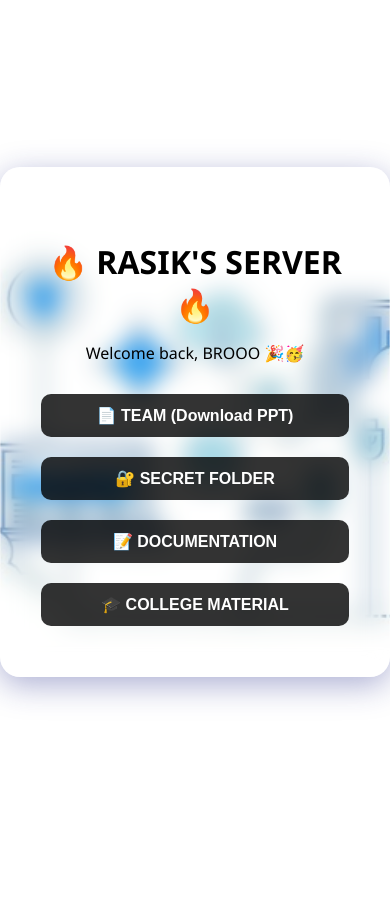
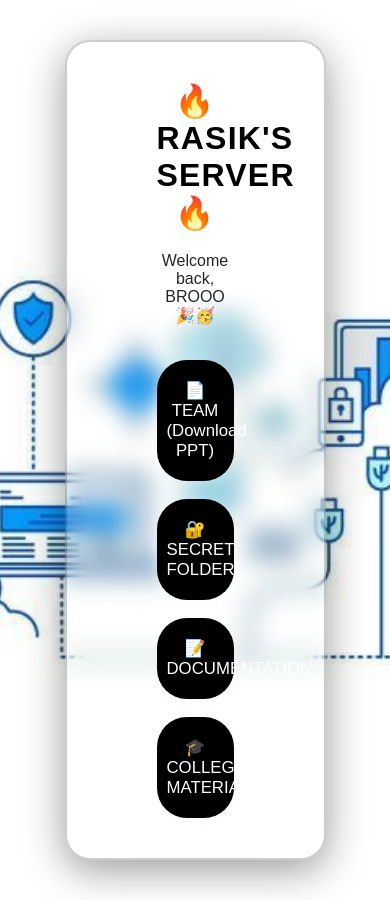
Before and after one commit to Rasik2504/server, a plain HTML site: page index.html in a window 390 px wide. Before the commit the page ends 844 px from the top, so only its background shows below. Drawn offline with Linux system fonts and the light colour scheme.

Commit message:
file added

```diff
--- a/index.html
+++ b/index.html
@@ -1,3 +1,4 @@
+<!-- index.html -->
 <!DOCTYPE html>
 <html lang="en">
 <head>
@@ -15,7 +16,7 @@
       <button onclick="downloadWithPassword('project1.pptx')">📄 TEAM (Download PPT)</button>
       <button onclick="openProject('https://example.com/project2')">🔐 SECRET FOLDER</button>
       <button onclick="openProject('https://example.com/docs')">📝 DOCUMENTATION</button>
-      <button onclick="openProject('https://example.com/docs')">🎓 COLLEGE MATERIAL</button>
+      <button onclick="window.location.href='college.html'">🎓 COLLEGE MATERIAL</button>
     </div>
   </div>
 
--- a/style.css
+++ b/style.css
@@ -1,80 +1,130 @@
-/* High quality image as background */
-body {
+/* Reset and base */
+* {
   margin: 0;
   padding: 0;
-  font-family: 'Segoe UI', sans-serif;
-  background: url('background.JPG') no-repeat center center fixed;
-  background-size: cover;
+  box-sizing: border-box;
+  font-family: 'Poppins', sans-serif;
+}
+
+body {
+  background: url('background.jpg') no-repeat center center/cover;
+  min-height: 100vh;
   display: flex;
   justify-content: center;
   align-items: center;
-  height: 100vh;
+  padding: 40px 50px;
 }
 
-/* Glass effect container */
+/* Main container */
 .container {
-  background: rgba(255, 255, 255, 0.2);
-  border-radius: 20px;
+  background: rgba(255, 255, 255, 0.1);
   backdrop-filter: blur(12px);
-  -webkit-backdrop-filter: blur(12px);
-  border: 1px solid rgba(255, 255, 255, 0.3);
-  padding: 50px 40px;
+  border: 2px solid rgba(0, 0, 0, 0.2);
+  border-radius: 25px;
+  padding: 40px 90px;
   text-align: center;
+  color: #000;
+  box-shadow: 0 10px 40px rgba(0, 0, 0, 0.4);
   width: 90%;
-  max-width: 550px;
-  color: #fff;
-  box-shadow: 0 8px 32px 0 rgba(31, 38, 135, 0.37);
+  max-width: 800px;
 }
 
-/* Title */
+/* Heading and welcome */
 h1 {
-  font-size: 2.8rem;
-  margin-bottom: 15px;
-  color: #000000;
+  font-size: 2.4rem;
+  margin-bottom: 20px;
+  letter-spacing: 1.2px;
 }
 
-/* Subtitle */
 p {
-  font-size: 1.2rem;
-  margin-bottom: 30px;
-  color: #000000;
+  font-size: 1.15rem;
+  margin-bottom: 35px;
+  opacity: 0.85;
 }
 
-/* Buttons */
+/* Buttons area */
 .links {
   display: flex;
   flex-direction: column;
-  gap: 20px;
+  gap: 18px;
 }
 
-.links button {
-  background-color: rgba(0, 0, 0, 0.8);
-  color: #ffffff;
+.links button,
+.container button {
+  background: #000; /* pure black */
   border: none;
-  padding: 14px 20px;
-  font-size: 1.1rem;
-  font-weight: 600;
-  border-radius: 10px;
+  color: white;
+  font-size: 1.05rem;
+  padding: 20px 10px;
+  border-radius: 30px;
   cursor: pointer;
-  transition: background-color 0.3s ease, transform 0.2s ease;
+  transition: 0.3s ease;
+  backdrop-filter: blur(6px);
+  box-shadow: 0 4px 10px rgba(246, 246, 246, 0.3);
 }
 
-/* Hover effect on buttons */
-.links button:hover {
-  background-color: rgba(0, 71, 171, 1);
+.links button:hover,
+.container button:hover {
+  background: #a4a4a4;
+  transform: scale(1.03);
+  color: #000;
+}
+
+/* College material file grid */
+.file-grid {
+  display: grid;
+  grid-template-columns: repeat(2, 1fr);
+  gap: 30px;
+  margin-bottom: 40px;
+  justify-items: center;
+  width: 100%;
+}
+
+/* Each file box */
+.file {
+  background: rgba(0, 0, 0, 0.1);
+  padding: 20px 1px;
+  border-radius: 16px;
+  width: 200px;
+  height: 100px;
+  text-align: center;
+  transition: 0.3s ease;
+  cursor: pointer;
+  border: 1px solid rgba(0, 0, 0, 0.2);
+  color: #000;
+  font-weight: 500;
+  display: flex;
+  align-items: center;
+  justify-content: center;
+}
+
+.file:hover {
+  background: rgba(0, 0, 0, 0.2);
   transform: scale(1.05);
 }
 
-/* Responsive for mobile */
-@media (max-width: 480px) {
+/* Responsive layout */
+@media (max-width: 992px) {
+  .file-grid {
+    grid-template-columns: repeat(2, 1fr);
+  }
+}
+
+@media (max-width: 600px) {
+  .file-grid {
+    grid-template-columns: 1fr;
+  }
+
+  .file {
+    width: 100%;
+    height: 120px;
+  }
+
   h1 {
     font-size: 2rem;
   }
+
   p {
     font-size: 1rem;
   }
-  .links button {
-    font-size: 1rem;
-    padding: 12px 16px;
-  }
 }
```
Also changed, not shown: college.html (added, +27 -0 lines), timetable.jpg (added), 5 other files.
